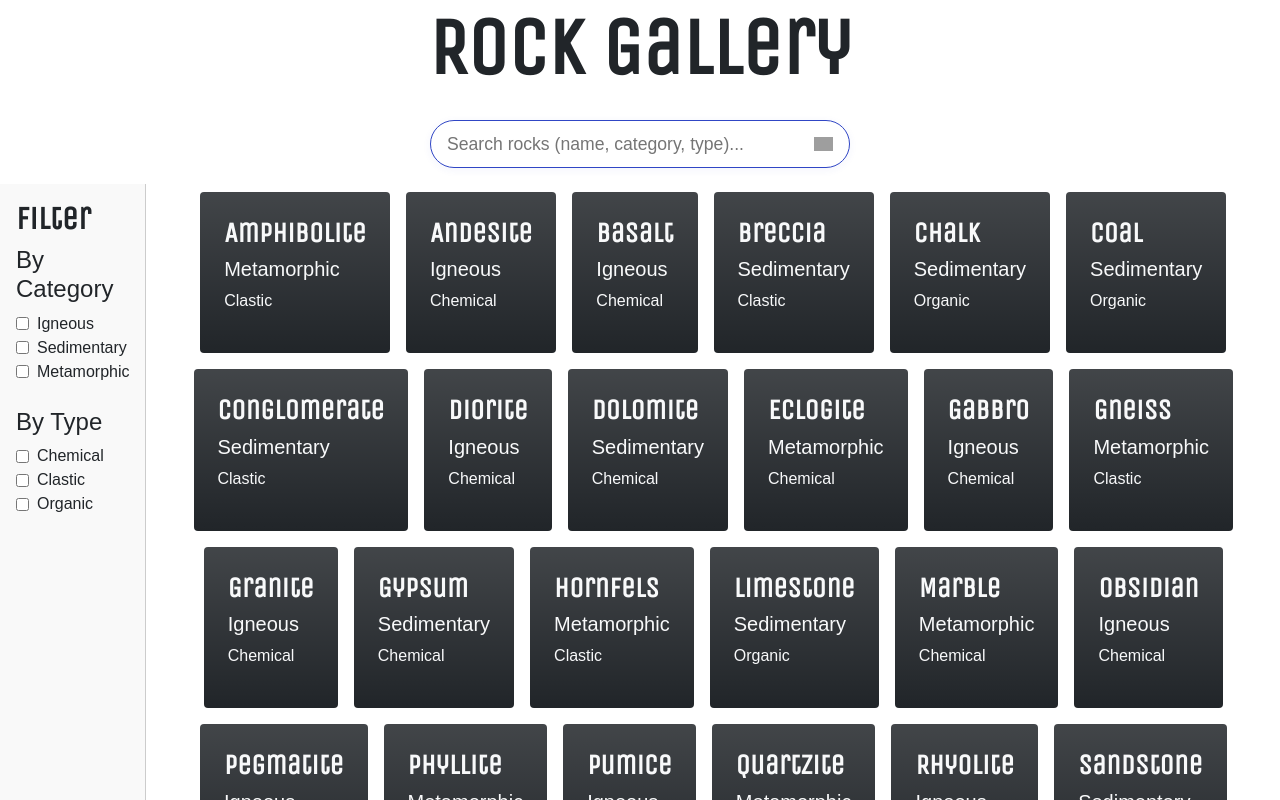
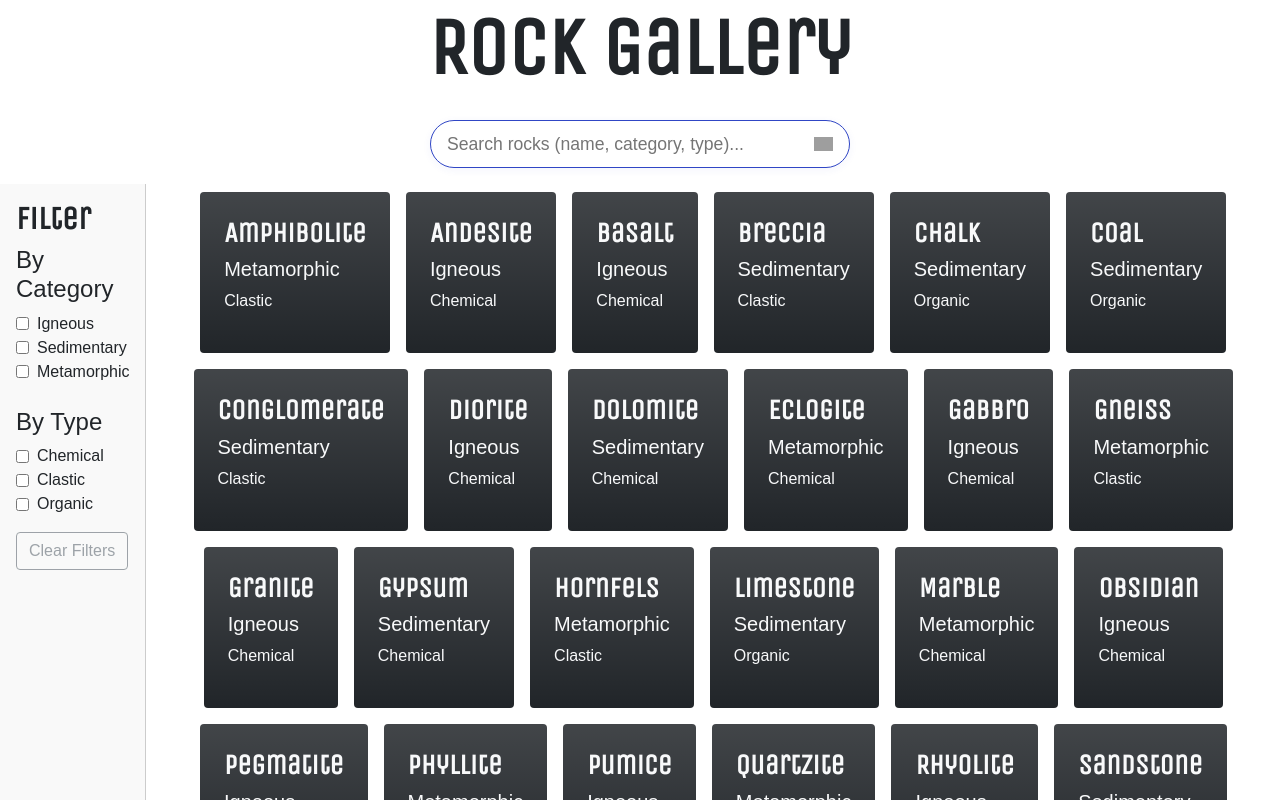
Before and after one commit to Do0ky/RockApp, a React (Create React App) app: page /gallery in a window 1280 px wide. Shown: the top 800 px of the page. Built offline with nearby package versions, Linux system fonts and the light colour scheme; grey boxes are pictures that could not be loaded; a web font is replaced by a local one.

Commit message:
Clear filters button added

```diff
--- a/src/components/FilterPanel.js
+++ b/src/components/FilterPanel.js
@@ -11,7 +11,8 @@ const FilterPanel = ( {onFilterChange} ) => {
     onFilterChange({ categories: selectedCategories, types: selectedTypes });
     }, [selectedCategories, selectedTypes]);
 
-    // Function to handle category changes (will add or remove a category from the array when a checkbox is toggled)
+    /* Function to handle category changes */
+    // will add or remove a category from the array when a checkbox is toggled
     const handleCategoryChange = (event) => {
         // Destructure value and checked properties from the event target
         const { value, checked } = event.target;
@@ -26,7 +27,7 @@ const FilterPanel = ( {onFilterChange} ) => {
             // Create the updated array based on checkbox status
         );
     };
-
+     /* Similar function to handle type changes */
     const handleTypeChange = (event) => {
         const { value, checked } = event.target;
 
@@ -35,9 +36,19 @@ const FilterPanel = ( {onFilterChange} ) => {
         );
     };
 
+    /* Function to reset all filters */
+    const handleReset = () => {
+        setSelectedCategories([]);
+        setSelectedTypes([]);
+    };
+    // Determine if any filter is active for UI (if none, disable reset button)
+    const isFilterActive = selectedCategories.length > 0 || selectedTypes.length > 0;
+
     return (
         <div className="filter-panel">
+
             <h2>Filter</h2>
+
             <h4>By Category</h4>
             <div className="filter-options">
                 <label>
@@ -53,7 +64,9 @@ const FilterPanel = ( {onFilterChange} ) => {
                     Metamorphic
                 </label>
             </div>
+
             <br />
+
             <h4>By Type</h4>
             <div className="filter-options">
                 <label>
@@ -69,6 +82,11 @@ const FilterPanel = ( {onFilterChange} ) => {
                     Organic
                 </label>
             </div>
+
+            <button onClick={handleReset} disabled={!isFilterActive} className="btn btn-outline-secondary mt-3">
+                Clear Filters
+            </button>
+
         </div>
     );
 };
```
